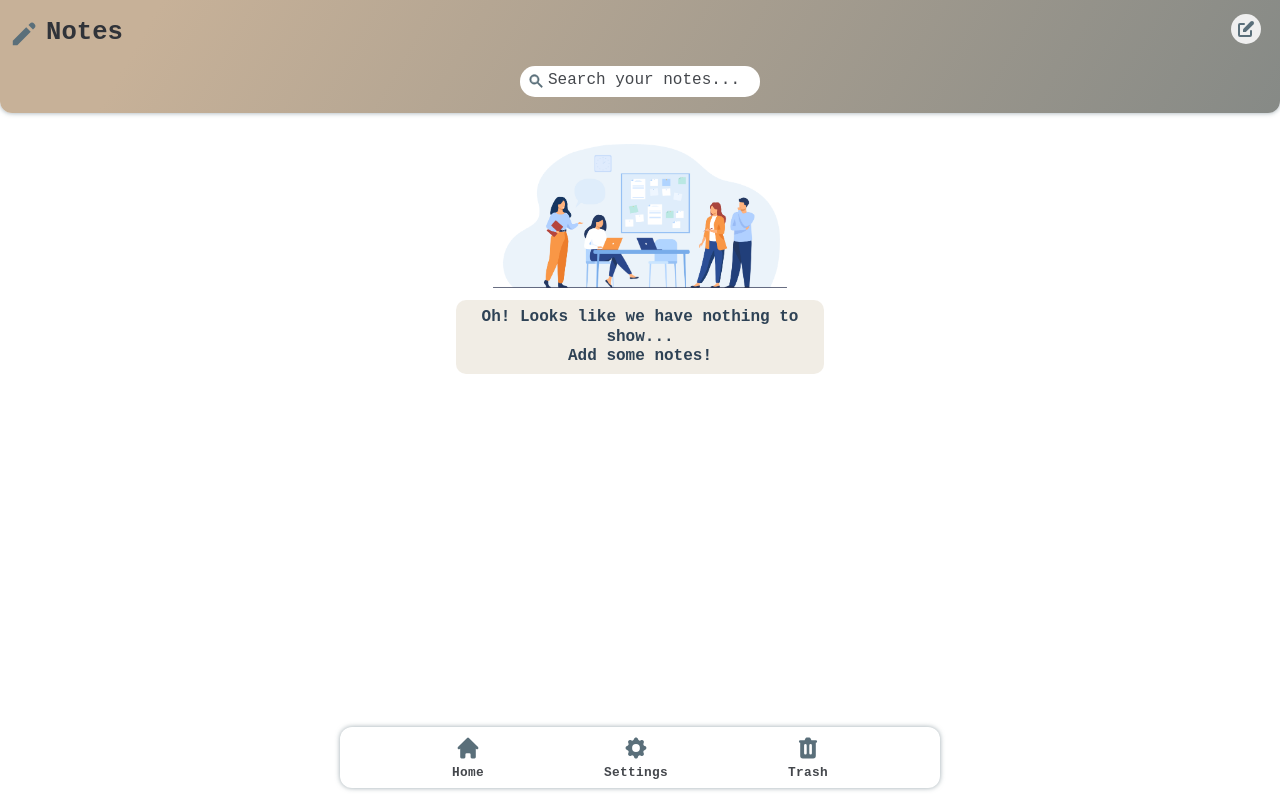
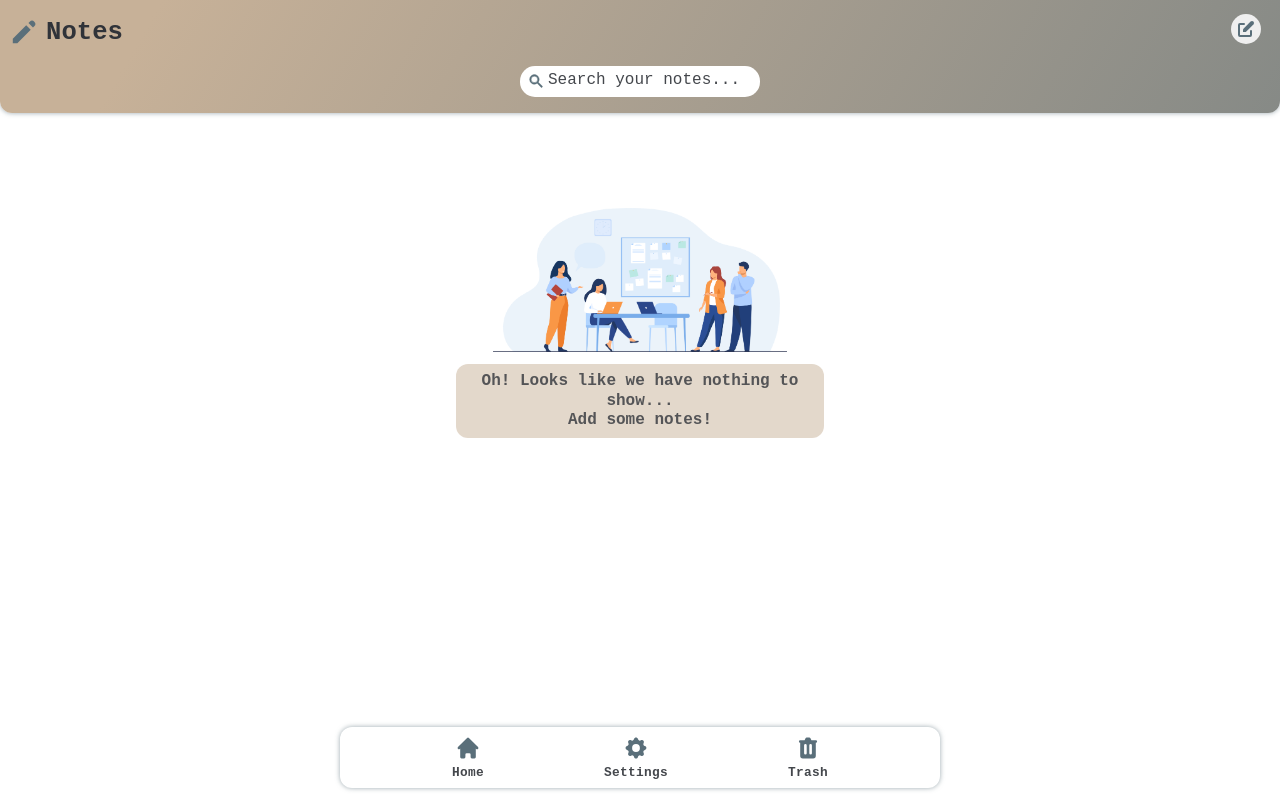
Before and after one commit to KainNhantumbo/Nava-Notes-App, a React (Create React App) app: page / in a window 1280 px wide. Built offline with nearby package versions, Linux system fonts and the light colour scheme.

Commit message:
Melhorias no layout. Update: Dark mode v0.0.4 (beta)

```diff
--- a/src/pages/Settings.jsx
+++ b/src/pages/Settings.jsx
@@ -15,7 +15,7 @@ export default function Settings() {
         icon={cogIcon}
       />
       <div className='settingsBody'>
-        <ModeSwitcher text='Dark Mode (beta v0.0.3)' />
+        <ModeSwitcher text='Dark Mode (beta v0.0.4)' />
         <h2> Theme </h2>
         <ThemeOptions />
         <h2> Sort Notes </h2>
--- a/src/styles/AddNotesInterfaceStyles.js
+++ b/src/styles/AddNotesInterfaceStyles.js
@@ -88,6 +88,7 @@ export const InterfaceStyles = styled.section`
   .toolbar {
     display: flex;
     flex-direction: row;
+    justify-content: flex-end;
     margin: 0 auto;
     width: 90%;
     max-width: 400px;
@@ -115,25 +116,20 @@ export const InterfaceStyles = styled.section`
 
       button {
         border-style: none;
-        padding: .4em .5em;
+        padding: .5em 1em;
         border-radius: 5px;
-        background: ${() => {
-          if (colors.primaryColor === '135, 86, 112') {
-            return `rgb(${colors.primaryColor})`
-          } else {
-            return `rgba(${colors.secondaryColor}, .4)`
-          }
-        }};
+        background: transparent;
         outline: none;
         color: rgba(${colors.textColor}, .8);
 
         :hover {
           background: ${() => {
-            if (colors.primaryColor !== '135, 86, 112') {
-              return `rgba(${colors.secondaryColor}, .6)`
+            if (colors.primaryColor === '135, 86, 112') {
+              return `rgba(${colors.primaryColor}, .3)`
+            } else {
+              return `rgba(${colors.secondaryColor}, .4)`
             }
           }};
-          transform: scale(1.05);
           transition: all 100ms ease-out;
 
         }
--- a/src/styles/headerStyles.module.js
+++ b/src/styles/headerStyles.module.js
@@ -22,7 +22,7 @@ export const HeaderStyled = styled.div`
 
   div {
     position:  absolute;
-    top: 1.1em;
+    top: 1em;
     left: .5em;
 
     svg {
--- a/src/styles/styles.js
+++ b/src/styles/styles.js
@@ -6,7 +6,7 @@ export const Message = styled.section`
   justify-content: center;
   align-items: center;
   flex-direction: column;
-  background: rgb(${colors.whiteColor});
+  margin-top: 12em;
   margin-bottom: .5em;
   padding: 1em;
   border-radius: inherit;
@@ -19,9 +19,16 @@ export const Message = styled.section`
   span {
     text-align: center;
     font-weight: 600;
-    background-color: rgba(${colors.brownColor}, .9);
-    padding: .5em;
-    border-radius: 10px;
+    color: ${() => {
+      if (colors.primaryColor === '135, 86, 112') {
+        return `rgba(${colors.textColor}, .8)`
+      } else {
+        return `rgba(${colors.textColor}, .8)`
+      }
+    }};
+    background-color: rgba(${colors.secondaryColor}, .5);
+    padding: .5em 1.2em;
+    border-radius: 12px;
     line-height: 1.2rem;
   }
 `;
```
